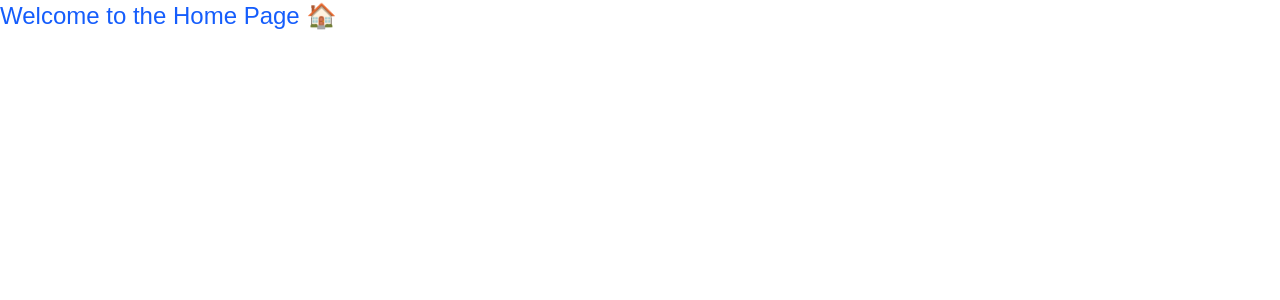
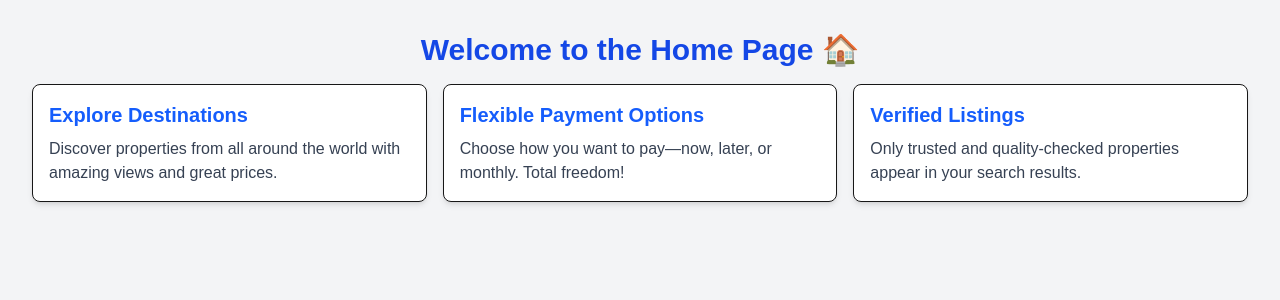
Before and after one commit to nicensix/alx-project-0x02-setup, a Next.js app in the folder alx-project-0x02/: page /home in a window 1280 px wide. Shown: the top 300 px of the page. Built offline with nearby package versions, Linux system fonts and the light colour scheme.

Commit message:
Task 3 completed

```diff
--- /dev/null
+++ b/alx-project-0x02/components/common/Card.tsx
@@ -0,0 +1,12 @@
+import { CardProps } from "@/interfaces";
+
+const Card: React.FC<CardProps> = ({ title, content }) => {
+  return (
+    <div className="border rounded-lg shadow-md p-4 bg-white">
+      <h2 className="text-xl font-semibold mb-2 text-blue-600">{title}</h2>
+      <p className="text-gray-700">{content}</p>
+    </div>
+  );
+};
+
+export default Card;
--- a/alx-project-0x02/interfaces/index.ts
+++ b/alx-project-0x02/interfaces/index.ts
@@ -2,3 +2,8 @@ export interface ExampleProps {
   title: string;
   description: string;
 }
+
+export interface CardProps {
+  title: string;
+  content: string;
+}
--- a/alx-project-0x02/pages/home.tsx
+++ b/alx-project-0x02/pages/home.tsx
@@ -1,3 +1,23 @@
+import Card from "../components/common/Card";
+
 export default function Home() {
-  return <h1 className="text-2xl text-blue-600">Welcome to the Home Page 🏠</h1>;
+  return (
+    <div className="min-h-screen bg-gray-100 p-8 space-y-6">
+      <h1 className="text-3xl font-bold text-center text-blue-700 mb-4">Welcome to the Home Page 🏠</h1>
+      <div className="grid grid-cols-1 md:grid-cols-2 lg:grid-cols-3 gap-4">
+        <Card
+          title="Explore Destinations"
+          content="Discover properties from all around the world with amazing views and great prices."
+        />
+        <Card
+          title="Flexible Payment Options"
+          content="Choose how you want to pay—now, later, or monthly. Total freedom!"
+        />
+        <Card
+          title="Verified Listings"
+          content="Only trusted and quality-checked properties appear in your search results."
+        />
+      </div>
+    </div>
+  );
 }
```
